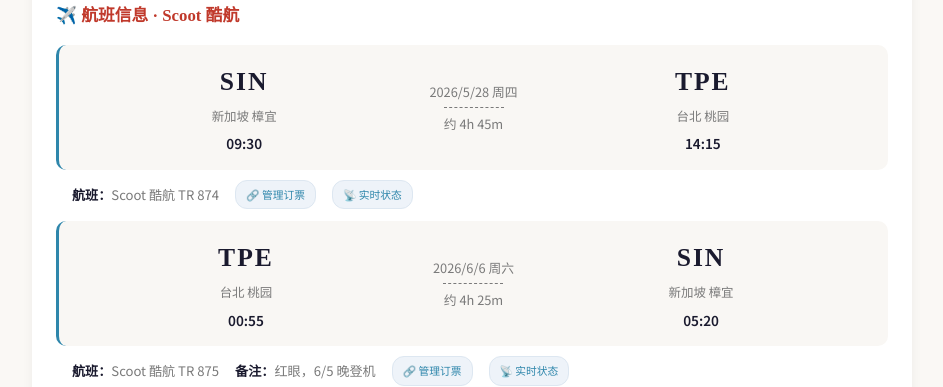
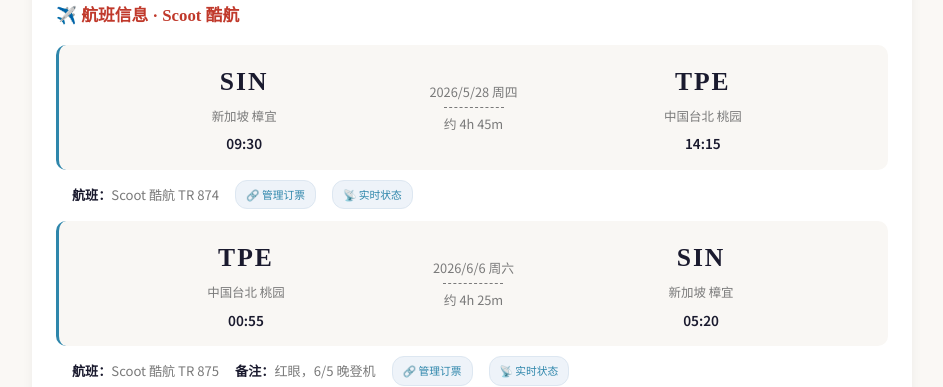
Before and after one commit to SibeiC/SibeiC.github.io, a Jekyll site: the page built from _trips/taiwan-2026.md, in a window 1280 px wide and 900 px high, scrolled down 1127 px. Shown: the part 153-540 px from the top of the window, without its empty margins (168-1111 px from the left). Built offline with Jekyll 4.4.1, drawn with Linux system fonts in a browser that asks for light colours.

Commit message:
Prefix Taiwan airports with 中国 in airports.yml (#4)
Per user request, Taiwan airport city strings (TPE/TSA/KHH/TXG) now
display as 中国台北 / 中国高雄 / 中国台中 in the trip layout flight row.

Co-authored-by: Claude <noreply@anthropic.com>

```diff
--- a/_data/airports.yml
+++ b/_data/airports.yml
@@ -28,10 +28,10 @@ REP: { city: 暹粒 吴哥 }
 RGN: { city: 仰光 }
 
 # ── Greater China ────────────────────────────────────────────────────────────
-TPE: { city: 台北 桃园 }
-TSA: { city: 台北 松山 }
-KHH: { city: 高雄 小港 }
-TXG: { city: 台中 清泉岗 }
+TPE: { city: 中国台北 桃园 }
+TSA: { city: 中国台北 松山 }
+KHH: { city: 中国高雄 小港 }
+TXG: { city: 中国台中 清泉岗 }
 HKG: { city: 香港 赤鱲角 }
 MFM: { city: 澳门 }
 PEK: { city: 北京 首都 }
```
